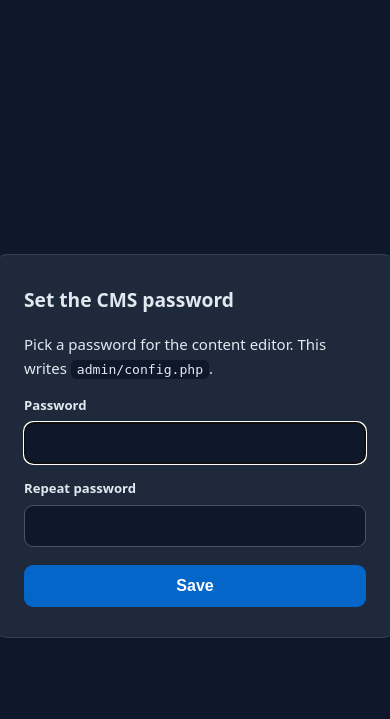
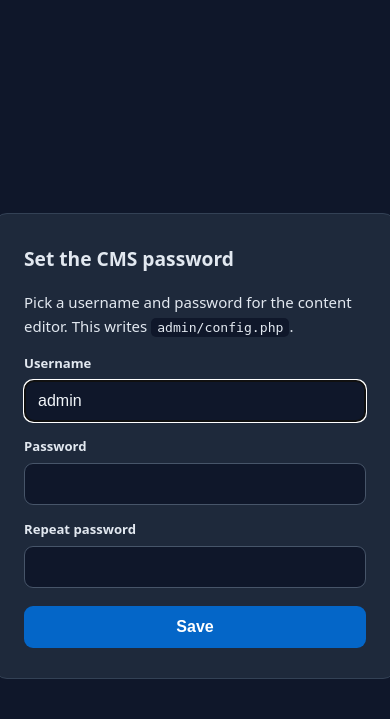
Before and after one commit to noormdgolam/bongshaisteel, a PHP site: page /admin/setup.php in a window 390 px wide. Shown: the top 719 px of the page. Run offline with PHP 8.4, Linux system fonts and the light colour scheme.

Commit message:
feat: sign-in takes a username as well as a password
The CMS had one password and no account name. config.php now carries a
'username' too, defaulting to "admin" so installs made before this keep
working unchanged.

- login.php and setup.php both gained a username field. The name is
  compared case-insensitively with hash_equals, and the password is
  verified whether or not the name matched, so a wrong name and a wrong
  password cost the same time and the error says only "Incorrect
  username or password".
- config.sample.php carries a REPLACE_WITH_USERNAME placeholder that
  setup.php fills in alongside the hash; setup.php also rejects a
  username outside [A-Za-z0-9._-]{3,40}.
- The credential itself lives only in admin/config.php, which is
  git-ignored, and only as a bcrypt hash.

tools/smoke.sh follows the new form and adds the case it needs: the
right password under the wrong name is refused with the same vague
error. 80 assertions, all passing.

Also verified this round, none of which had been proven before: the
three new sections actually appear once filled (testimonials, team with
its photo, service areas including a bare-string entry), nav labels
apply in both the bar and the mobile drawer, og:title/twitter:title/
canonical/og:url follow the CMS, and the quote modal carries its
modelCode and honeypot and reaches the inbox. 19 checks through CDP
against the running site.

Co-Authored-By: Claude Opus 5 <noreply@anthropic.com>

```diff
--- a/admin/config.sample.php
+++ b/admin/config.sample.php
@@ -13,7 +13,10 @@
    ========================================================================== */
 
 return [
-    // bcrypt/argon2 hash of the single admin password.
+    // Sign-in name. Case is ignored when it is checked.
+    'username'      => 'REPLACE_WITH_USERNAME',
+
+    // bcrypt/argon2 hash of that user's password.
     // The literal placeholder below never validates against any password.
     'password_hash' => 'REPLACE_WITH_HASH',
 
--- a/admin/lib.php
+++ b/admin/lib.php
@@ -67,6 +67,10 @@ function cms_config_defaults(): array
         'upload_url'   => 'images/uploads',
         'max_upload'   => 8 * 1024 * 1024,
         'session_name' => 'bs_cms',
+
+        // Sign-in name. Installs made before usernames existed have no entry
+        // here, and keep working as 'admin'.
+        'username'     => 'admin',
 
         // Sign-in throttle.
         'max_attempts' => 8,        // failed sign-ins before a lockout
--- a/admin/setup.php
+++ b/admin/setup.php
@@ -29,9 +29,12 @@ $wrote = false;
 if (($_SERVER['REQUEST_METHOD'] ?? 'GET') === 'POST' && !cms_same_origin()) {
     $msg = 'That request did not come from this site. Reload the page and try again.';
 } elseif (($_SERVER['REQUEST_METHOD'] ?? 'GET') === 'POST') {
-    $pw  = (string) ($_POST['password'] ?? '');
-    $pw2 = (string) ($_POST['password2'] ?? '');
-    if (strlen($pw) < 6) {
+    $user = trim((string) ($_POST['username'] ?? ''));
+    $pw   = (string) ($_POST['password'] ?? '');
+    $pw2  = (string) ($_POST['password2'] ?? '');
+    if (!preg_match('/^[A-Za-z0-9._-]{3,40}$/', $user)) {
+        $msg = 'Pick a username of 3-40 letters, digits, dot, dash or underscore.';
+    } elseif (strlen($pw) < 6) {
         $msg = 'Use at least 6 characters.';
     } elseif ($pw !== $pw2) {
         $msg = 'The two passwords do not match.';
@@ -41,9 +44,13 @@ if (($_SERVER['REQUEST_METHOD'] ?? 'GET') === 'POST' && !cms_same_origin()) {
         // Build config.php from the sample (or from scratch) with the hash filled in.
         $tpl = is_file($samplePath) ? (string) file_get_contents($samplePath) : '';
         if ($tpl !== '' && strpos($tpl, 'REPLACE_WITH_HASH') !== false) {
-            $out = str_replace('REPLACE_WITH_HASH', addslashes($hash), $tpl);
+            $out = str_replace(
+                ['REPLACE_WITH_USERNAME', 'REPLACE_WITH_HASH'],
+                [addslashes($user), addslashes($hash)],
+                $tpl);
         } else {
             $out = "<?php\nreturn " . var_export([
+                'username'      => $user,
                 'password_hash' => $hash,
                 'content_file'  => dirname(__DIR__) . '/data/content.json',
                 'default_file'  => dirname(__DIR__) . '/data/content.default.json',
@@ -93,9 +100,11 @@ if (($_SERVER['REQUEST_METHOD'] ?? 'GET') === 'POST' && !cms_same_origin()) {
 <body>
   <form class="card" method="post" autocomplete="off">
     <h1>Set the CMS password</h1>
-    <p>Pick a password for the content editor. This writes <code>admin/config.php</code>.</p>
+    <p>Pick a username and password for the content editor. This writes <code>admin/config.php</code>.</p>
+    <label for="u">Username</label>
+    <input id="u" name="username" type="text" value="admin" required autofocus>
     <label for="p1">Password</label>
-    <input id="p1" name="password" type="password" required autofocus>
+    <input id="p1" name="password" type="password" required>
     <label for="p2">Repeat password</label>
     <input id="p2" name="password2" type="password" required>
     <button type="submit">Save</button>
```
Also changed, not shown: admin/login.php (+18 -7 lines), 1 other file.
